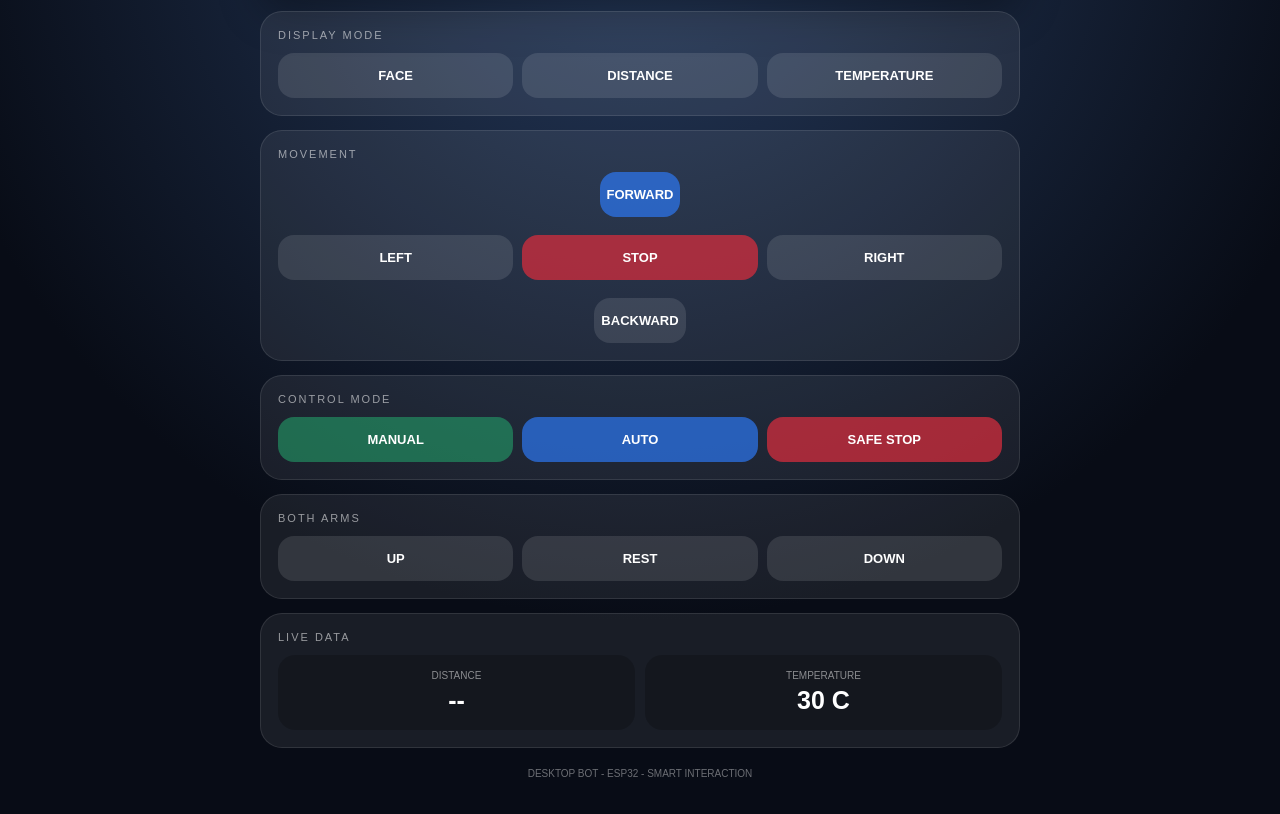
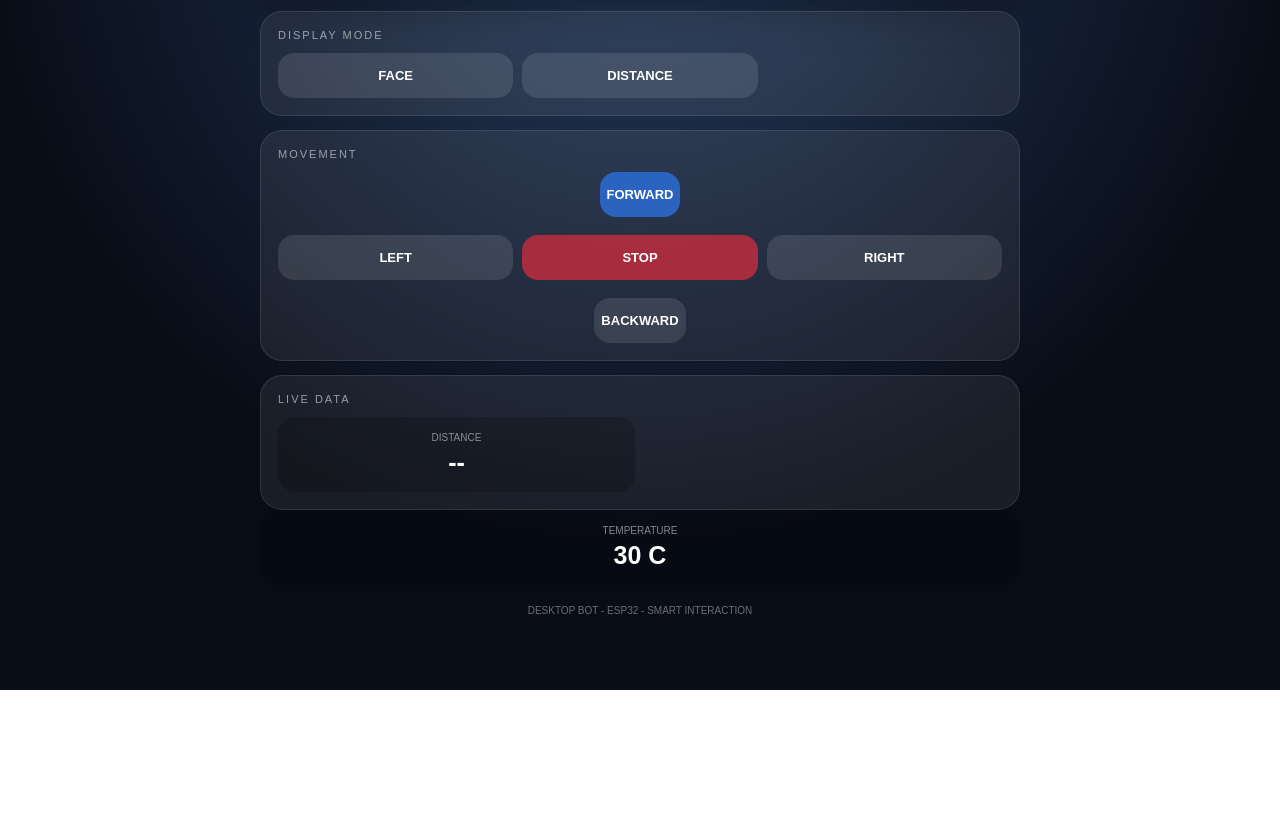
Before and after one commit to harisaiharshita-sketch/myiot, a plain HTML site: page index.html in a window 1280 px wide. Shown: the part 110-924 px from the top of the page. After the commit the page ends 800 px from the top, so only its background shows below. Drawn offline with Linux system fonts and the light colour scheme; no server answers.

Commit message:
Add files via upload

```diff
--- a/index.html
+++ b/index.html
@@ -171,10 +171,6 @@ FACE
 DISTANCE
 </button>
 
-<button onclick="send('temperature')">
-TEMPERATURE
-</button>
-
 </div>
 
 </div>
@@ -230,60 +226,6 @@ BACKWARD
 <div class="panel">
 
 <div class="heading">
-CONTROL MODE
-</div>
-
-<div class="grid">
-
-<button
-class="green"
-onclick="send('manual')">
-MANUAL
-</button>
-
-<button
-class="blue"
-onclick="send('auto')">
-AUTO
-</button>
-
-<button
-class="red"
-onclick="send('stop')">
-SAFE STOP
-</button>
-
-</div>
-
-</div>
-
-<div class="panel">
-
-<div class="heading">
-BOTH ARMS
-</div>
-
-<div class="grid">
-
-<button onclick="send('armsup')">
-UP
-</button>
-
-<button onclick="send('armsrest')">
-REST
-</button>
-
-<button onclick="send('armsdown')">
-DOWN
-</button>
-
-</div>
-
-</div>
-
-<div class="panel">
-
-<div class="heading">
 LIVE DATA
 </div>
 
@@ -299,6 +241,10 @@ DISTANCE
 class="value"
 id="distance">
 --
+</div>
+
+</div>
+
 </div>
 
 </div>
@@ -369,13 +315,6 @@ d.distance >= 999
 ? '--'
 : d.distance.toFixed(0)+' cm';
 
-document.getElementById(
-'temp'
-).innerText =
-d.tempValid
-? d.temperature.toFixed(1)+' C'
-: '--';
-
 }
 )
 
```
